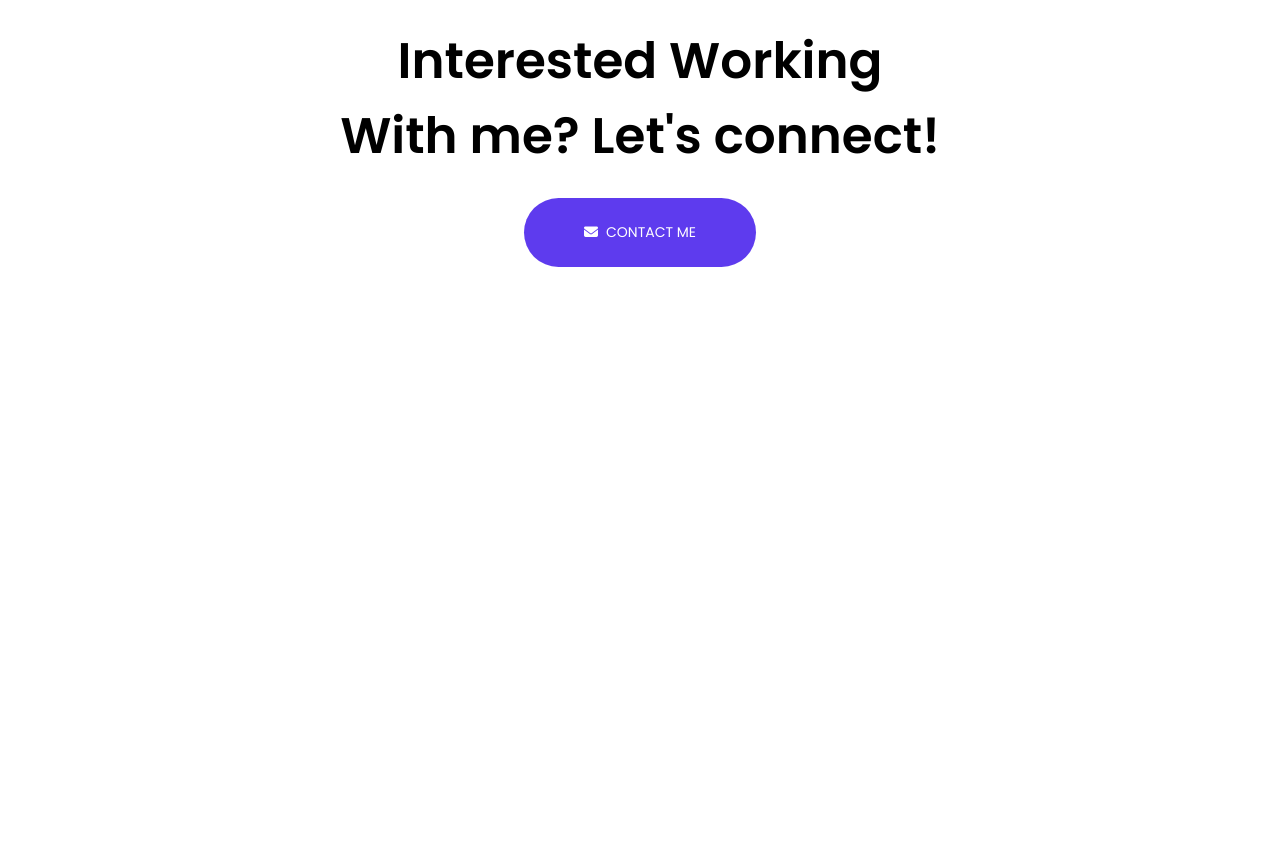
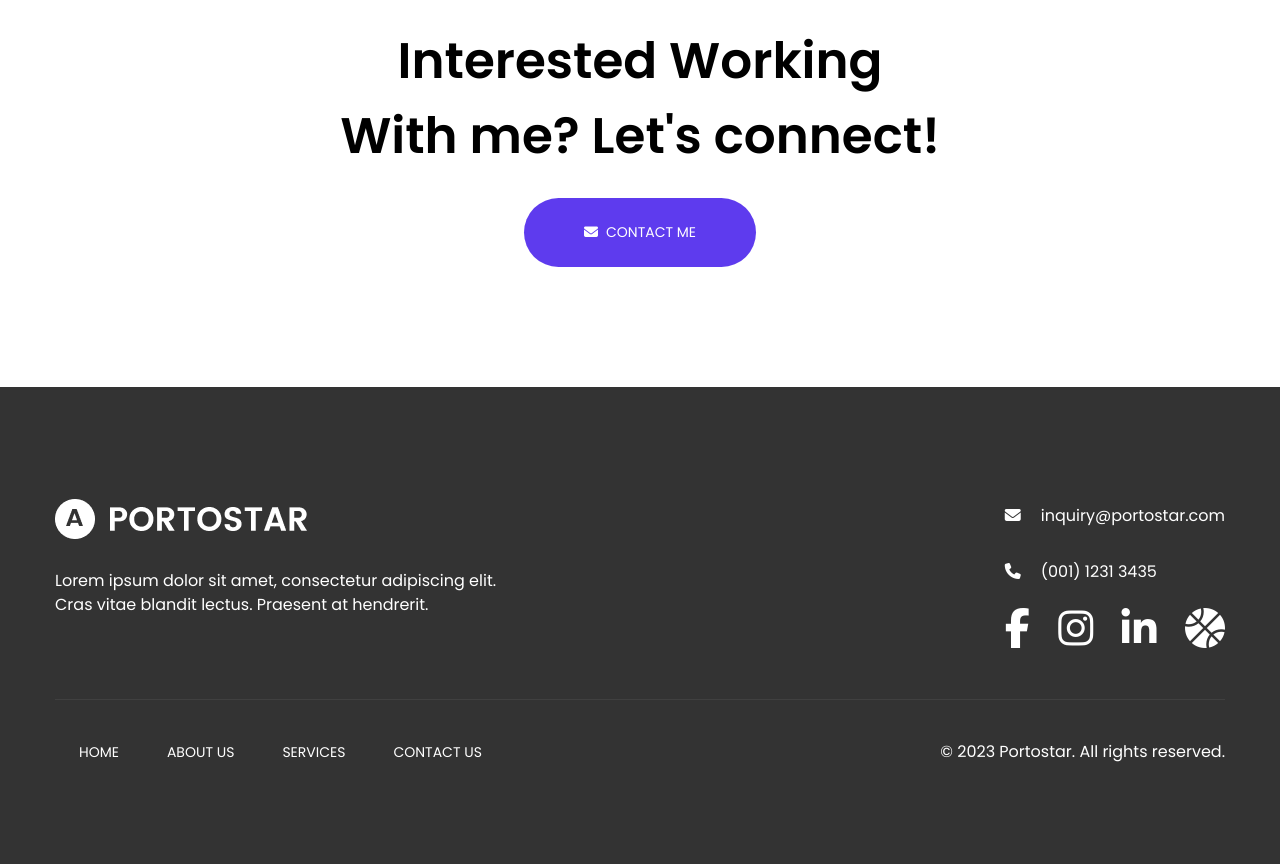
Before and after one commit to miftahstack/Portostar, a website: page index.html in a window 1280 px wide. Shown: the part 5540-6404 px from the top of the page. Before the commit the page ends 5927 px from the top, so only its background shows below. Drawn offline with Linux system fonts and the light colour scheme.

Commit message:
footer added

```diff
--- a/index.html
+++ b/index.html
@@ -337,13 +337,50 @@
             <div class="text-center">
                 <h3 class="text-[50px] font-semibold px-70">Interested Working
                     With me? Let's connect!</h3>
-                 <button
+                <button
                     class="cursor-pointer py-6 px-15 text-[14px] text-white btn uppercase bg-primary rounded-full mt-6"
                     type="button"><i class="fa-solid fa-envelope mr-2"></i>contact me</button>
             </div>
         </div>
     </section>
     <!-- Interest Part -->
+
+    <!-- Footer Part -->
+    <section id="footer" class="bg-[#333333] text-white">
+        <div class="max-w-[1170px] m-auto py-25">
+            <div class="flex justify-between items-center ">
+                <div class="w-[40%]">
+                    <div class="">
+                        <img src="assets/LOGO-1.png" alt="">
+                    </div>
+                    <p class="text-[16px] py-7.5">Lorem ipsum dolor sit amet, consectetur adipiscing elit. Cras vitae
+                        blandit
+                        lectus. Praesent at hendrerit.</p>
+                </div>
+                <div class="">
+                    <h5><i class="fa-solid fa-envelope mr-5 my-5"></i>inquiry@portostar.com</h5>
+                    <h5><i class="fa-solid fa-phone mr-5 my-5"></i>(001) 1231 3435</h5>
+                    <div class="flex justify-between items-center">
+                        <h5 class="text-[40px]"><i class="fa-brands fa-facebook-f"></i></h5>
+                        <h5 class="text-[40px]"><i class="fa-brands fa-instagram"></i></h5>
+                        <h5 class="text-[40px]"><i class="fa-brands fa-linkedin-in"></i></h5>
+                        <h5 class="text-[40px]"><i class="fa-solid fa-basketball"></i></h5>
+                    </div>
+                </div>
+
+            </div>
+            <hr class="border-[#404040] mt-10 mb-10">
+            <div class="flex justify-between items-center">
+                <ul class="flex items-center">
+                    <li><a class="mx-6 uppercase text-[14px]" href="#">Home</a></li>
+                    <li><a class="mx-6 uppercase text-[14px]" href="#">About us</a></li>
+                    <li><a class="mx-6 uppercase text-[14px]" href="#">Services</a></li>
+                    <li><a class="mx-6 uppercase text-[14px]" href="#">Contact Us</a></li>
+                </ul>
+                <p class="text-[16px]">© 2023 Portostar. All rights reserved.</p>
+        </div>
+    </section>
+    <!-- Footer Part -->
 
 
 
```
Also changed, not shown: src/output.css, 1 other file.
